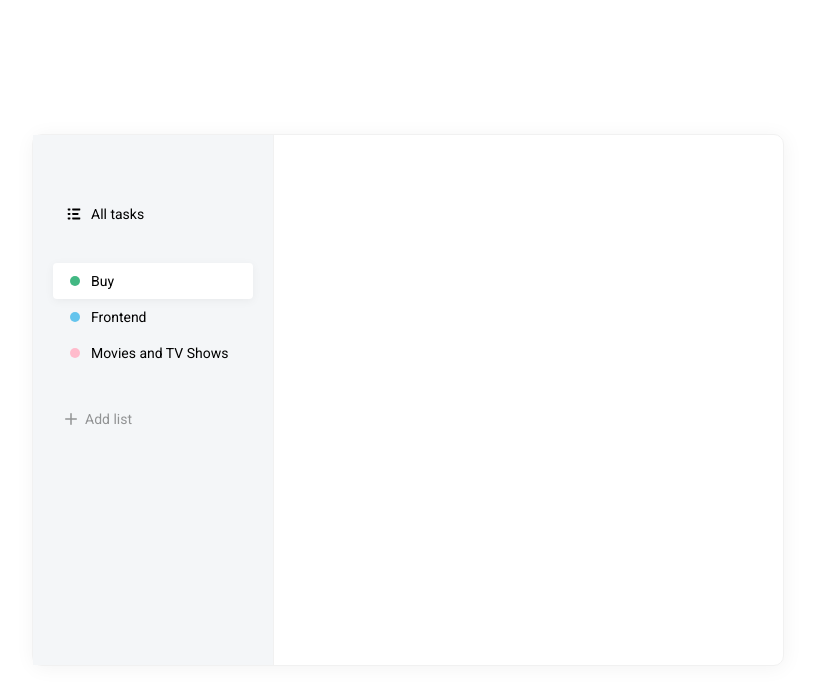
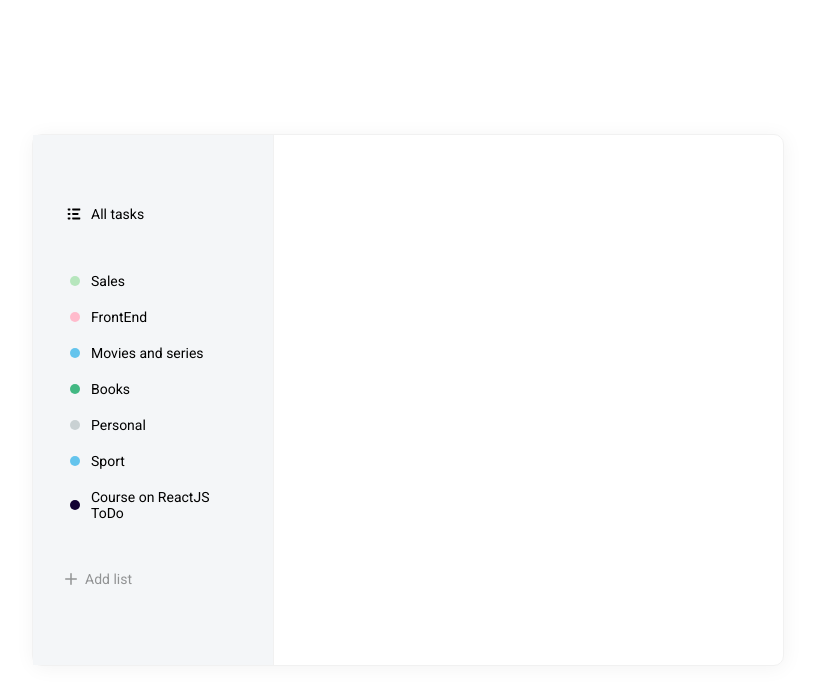
Before and after one commit to ShadePrima/todo-list, a React (Create React App) app: page / in a window 1280 px wide. Shown: the top 696 px of the page, without its empty margins (232-1047 px from the left). Built offline with nearby package versions, Linux system fonts and the light colour scheme.

Commit message:
allocation of paragraphs

```diff
--- a/src/App.js
+++ b/src/App.js
@@ -6,6 +6,16 @@ import List from './components/List/List';
 import DB from './assets/db.json';
 
 function App() {
+  const [lists, setLists] = React.useState(
+    DB.lists.map((item) => {
+      item.color = DB.colors.filter(
+        (color) => color.id === item.colorId
+      )[0].name;
+      return item;
+    })
+  );
+  console.log(lists, 'lists');
+
   return (
     <div className='todo'>
       <div className='todo__sidebar'>
@@ -33,26 +43,7 @@ function App() {
           isRemovable
         />
 
-        <List
-          items={[
-            {
-              color: 'green',
-              name: 'Buy',
-              active: true,
-            },
-            {
-              color: 'blue',
-              name: 'Frontend',
-              active: false,
-            },
-            {
-              color: 'pink',
-              name: 'Movies and TV Shows',
-              active: false,
-            },
-          ]}
-          isRemovable
-        />
+        <List items={lists} isRemovable />
 
         <AddList colors={DB.colors} />
       </div>
--- a/src/assets/db.json
+++ b/src/assets/db.json
@@ -2,36 +2,36 @@
   "lists": [
     {
       "id": 1,
-      "name": "Продажи",
+      "name": "Sales",
       "colorId": 5
     },
     {
       "id": 2,
-      "name": "Фронтенд",
+      "name": "FrontEnd",
       "colorId": 4
     },
     {
       "id": 3,
-      "name": "Фильмы и сериалы",
+      "name": "Movies and series",
       "colorId": 3
     },
     {
       "id": 4,
-      "name": "Книги",
+      "name": "Books",
       "colorId": 2
     },
     {
       "id": 5,
-      "name": "Личное",
+      "name": "Personal",
       "colorId": 1
     },
     {
-      "name": "Спорт",
+      "name": "Sport",
       "colorId": 3,
       "id": 6
     },
     {
-      "name": "Курс по ReactJS ToDo",
+      "name": "Course on ReactJS ToDo",
       "colorId": 7,
       "id": 7
     }
@@ -40,13 +40,13 @@
     {
       "id": 1,
       "listId": 2,
-      "text": "Изучить JavaScript",
+      "text": "Explor JavaScript",
       "completed": true
     },
     {
       "id": 2,
       "listId": 2,
-      "text": "Изучить паттерны проектирования",
+      "text": "Explore Design Patterns",
       "completed": false
     },
     {
@@ -93,7 +93,7 @@
     },
     {
       "listId": 4,
-      "text": "Купить 1984!",
+      "text": "Buy 1984!",
       "completed": true,
       "id": 10
     },
@@ -105,19 +105,19 @@
     },
     {
       "listId": 7,
-      "text": "Сделали сайдбар",
+      "text": "Made a sadebare",
       "completed": true,
       "id": 15
     },
     {
       "listId": 7,
-      "text": "Сделали список задач",
+      "text": "Made a todo list",
       "completed": true,
       "id": 16
     },
     {
       "listId": 7,
-      "text": "Сделали удаление и редактирование задач и списков",
+      "text": "Made deleting and editing task and list",
       "completed": true,
       "id": 17
     },
--- a/src/components/AddList/AddList.jsx
+++ b/src/components/AddList/AddList.jsx
@@ -9,6 +9,15 @@ import './AddList.scss';
 const AddList = ({ colors }) => {
   const [visiblePopup, setVisiblePopup] = React.useState(false);
   const [selectedColor, setSelectedColor] = React.useState(colors[0]);
+  const [inputValue, setInputValue] = React.useState('');
+
+  const addList = () => {
+    console.log({
+      id: 1,
+      name: 'Sales',
+      colorId: 5,
+    });
+  };
 
   return (
     <div className='add-list'>
@@ -53,7 +62,15 @@ const AddList = ({ colors }) => {
             src={closeSvg}
             alt='close Button'
           ></img>
-          <input className='field' type='text' placeholder='List title' />
+
+          <input
+            className='field'
+            value={inputValue}
+            onChange={(event) => setInputValue(event.target.value)}
+            type='text'
+            placeholder='List title'
+          />
+
           <div className='add-list__popup-colors'>
             {colors.map((color) => (
               <Badge
@@ -64,7 +81,9 @@ const AddList = ({ colors }) => {
               />
             ))}
           </div>
-          <button className='button'>Add List</button>
+          <button onClick={addList} className='button'>
+            Add List
+          </button>
         </div>
       )}
     </div>
--- a/src/components/List/List.scss
+++ b/src/components/List/List.scss
@@ -14,6 +14,10 @@
     align-items: center;
     padding: 10px 12px;
     cursor: pointer;
+
+    &:hover {
+      background: rgba(255, 255, 255, 0.5);
+    }
 
     &.active {
       background: #fff;
```
